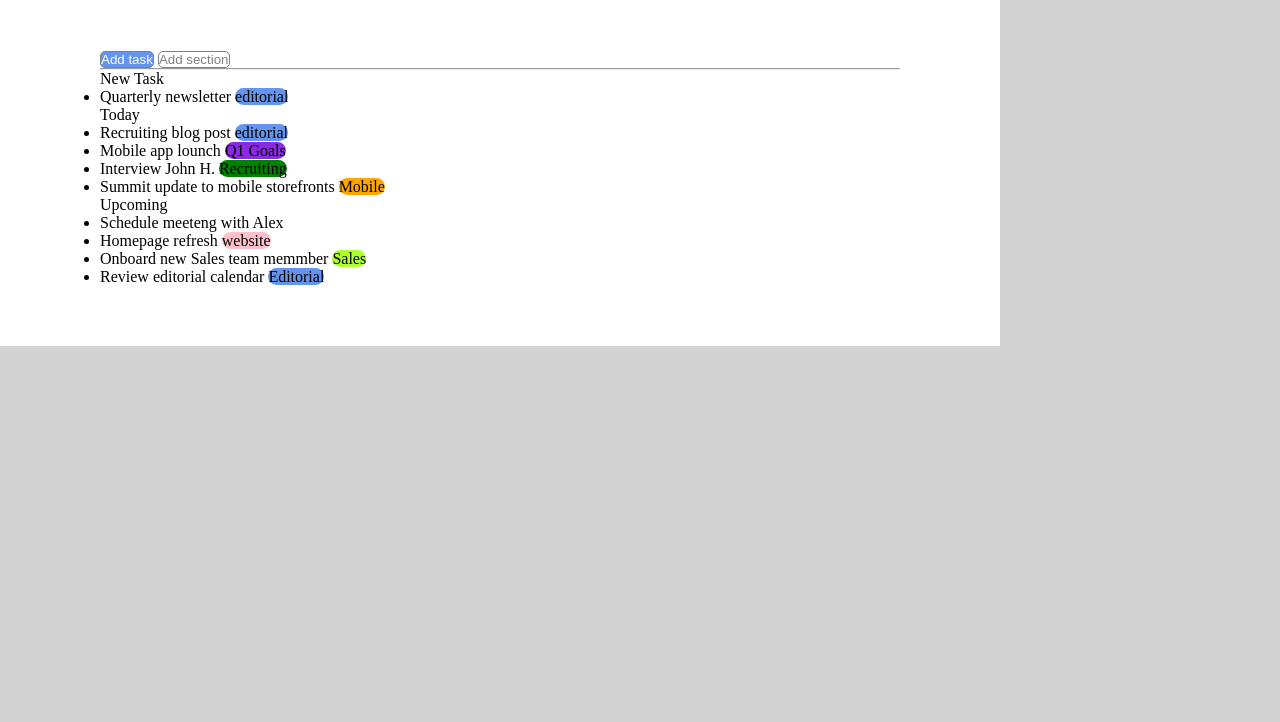
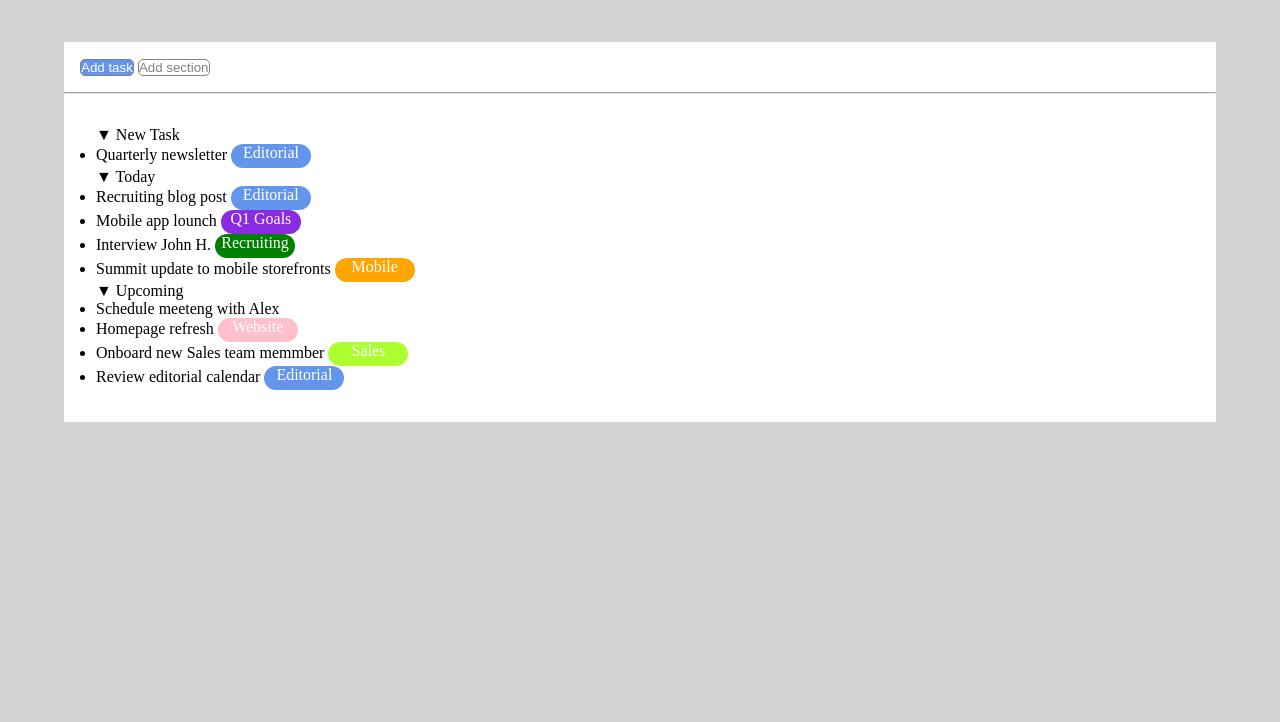
Before and after one commit to Samuele-Chioda/html-css-toboolist, a plain HTML site: page index.html in a window 1280 px wide. Shown: the part 78-800 px from the top of the page. Drawn offline with Linux system fonts and the light colour scheme.

Commit message:
struttura

```diff
--- a/CSS/style.css
+++ b/CSS/style.css
@@ -11,19 +11,29 @@ header{
     padding: 5px;
 }
 
+.blocco{
+    width: 90%;
+    height: 100%;
+    vertical-align: middle;
+    margin:auto;
+    margin-top: 60px;
+}
+
 .logo{
     display: inline-block;
+    vertical-align: middle;
 }
 
 .title{
     display: inline-block;
+    vertical-align: middle;
 }
 
-.container{
+.button-section{
+    padding: 1rem;
+    border: 1rem;
+    background-color: white;
 
-    width: 1000px;
-    padding: 60px 100px 60px;
-    background-color:white;
 }
 
 .button{
@@ -31,7 +41,6 @@ header{
     color: grey;
     border: 1px solid grey;
     background-color: white;
-
 }
 
 .button.azure{
@@ -40,16 +49,22 @@ header{
 }
 
 .list{
-    border:20px; ;
+    background-color: white;
+    padding: 2rem;
 }
 
 .list-title{
-
 }
 
 .icon{
     border-radius: 15px;
     background-color:cornflowerblue;
+    display: inline-block;
+    text-align: center;
+    width: 5rem;
+    height: 1.5rem;
+    vertical-align: middle;
+    color: white;
 }
 
 .icon.viola{
--- a/index.html
+++ b/index.html
@@ -10,30 +10,30 @@
 <body>
 
     <header>
-
+        <div class="intestazione">
             <img class="logo" src="./img/logo.png" alt="logo">
             <h1 class="title">Toboolist</h1>
+        </div>
 
     </header>
 
-
     <main>
-
-        <div class="container">
+    <div class="blocco">
                 <section class="button-section">
                     <button class="button azure" type="button">Add task</button>
                     <button class="button" type="button">Add section</button>
                 </section>
+
             <hr>
             <section class="list">
-                <ul class="list-title"> New Task
+                <ul class="list-title"> &#9660 New Task
                     <li>
-                        Quarterly newsletter <span class="icon">editorial</span>
+                        Quarterly newsletter <span class="icon">Editorial</span>
                     </li>
                 </ul>
-                <ul class="list-title">Today
+                <ul class="list-title"> &#9660 Today
                     <li>
-                        Recruiting blog post <span class="icon">editorial</span>
+                        Recruiting blog post <span class="icon">Editorial</span>
                     </li>
                     <li>
                         Mobile app lounch <span class="icon viola">Q1 Goals</span>
@@ -45,12 +45,12 @@
                         Summit update to mobile storefronts <span class="icon arancio">Mobile</span>
                     </li>
                 </ul>
-                <ul class="list-title">Upcoming
+                <ul class="list-title"> &#9660 Upcoming
                     <li>
                         Schedule meeteng with Alex
                     </li>
                     <li>
-                        Homepage refresh <span class="icon rosa">website</span>
+                        Homepage refresh <span class="icon rosa">Website</span>
                     </li>
                     <li>
                         Onboard new Sales team memmber <span class="icon verdone">Sales</span>
@@ -62,7 +62,6 @@
 
             </section>
     </div>
-
     </main>
 
 
```
Lines whose indentation alone changed are shown as unchanged.
